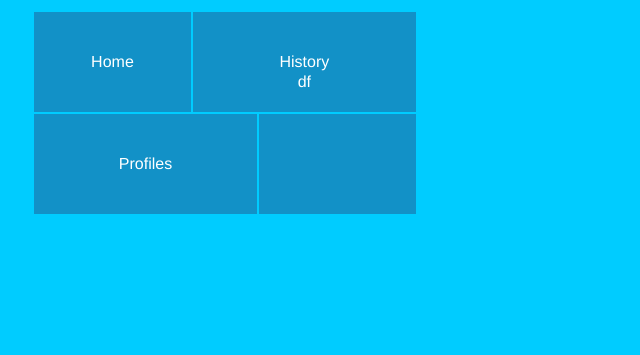
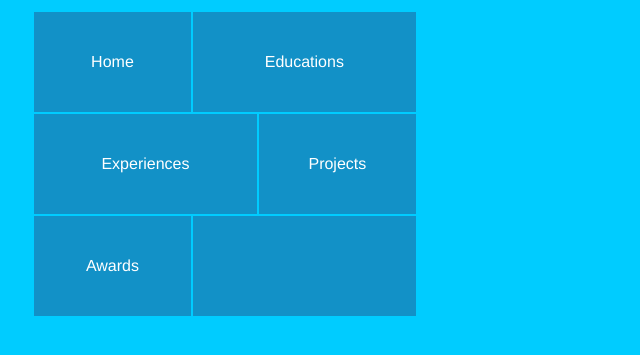
Before and after one commit to nikom2532/mine-about-me, a PHP site: template views/html/index.php in a window 1280 px wide. Shown: the top 355 px of the page, without its empty margins (0-640 px from the left). Run offline with PHP 8.4, Linux system fonts and the light colour scheme; the template is opened without the code that fills it, so the values that code supplies are empty.

Commit message:
View: Add menu contents

```diff
--- a/views/html/index.php
+++ b/views/html/index.php
@@ -11,14 +11,22 @@
 					<div>Home</div>
 				</div>
 				<div class="span7 box1 no-left">
-					History<br />df
+					Educations
 				</div>
 			</div>
 	  		<div class="row-fluid" >
 				<div class="span7 box1 no-left">
-					Profiles
+					Experiences
 				</div>
 				<div class="span5 box1 no-left">
+					Projects
+				</div>
+			</div>
+	  		<div class="row-fluid" >
+				<div class="span5 box1 no-left">
+					Awards
+				</div>
+				<div class="span7 box1 no-left">
 
 				</div>
 			</div>
```
